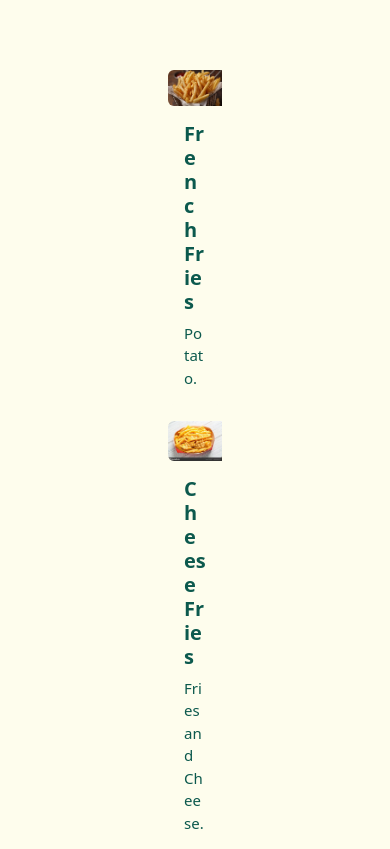
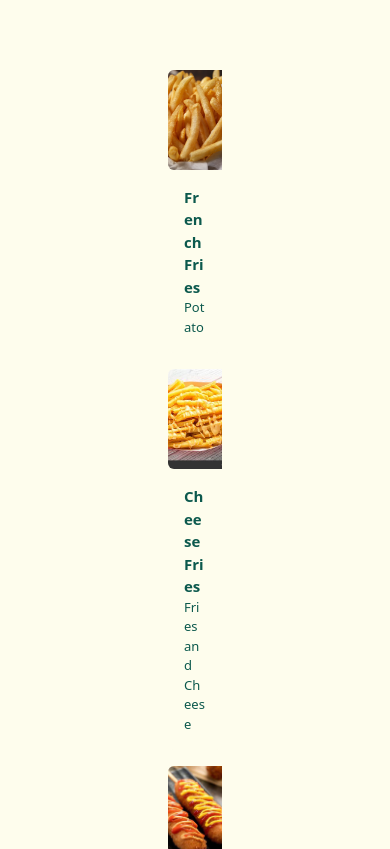
Before and after one commit to Shlemon/rwanga-capstone-project-restaurant-management, a React (Create React App) app: page /mainmenu in a window 390 px wide. Shown: the part 719-1568 px from the top of the page. Built offline with nearby package versions, Linux system fonts and the light colour scheme.

Commit message:
trying to make menus more responsive

```diff
--- a/src/pages/Menus/Default/MenuDesignOne/MenuDesignOne.css
+++ b/src/pages/Menus/Default/MenuDesignOne/MenuDesignOne.css
@@ -12,3 +12,19 @@
     font-size: 15px;
     font-weight: normal;
 }
+
+
+@media screen and (max-width: 471px){
+    #card-title {
+        font-size: 15px;
+    }
+    #card-text {
+        font-size: 13px;
+    }
+}
+
+#item-img {
+    width: 100%; /* You can set the dimensions to whatever you want */
+    height: 100px;
+    object-fit: cover;
+}
--- a/src/pages/Menus/Default/MenuDesignOne/MenuDesignOne.js
+++ b/src/pages/Menus/Default/MenuDesignOne/MenuDesignOne.js
@@ -8,11 +8,13 @@ function ItemAdd(props)
         <Col lg={6} className='mb-3'>
             <Card className='text-start' id='card-root'>
                 <Row>
-                    <Col md={4}><img src={props.item.image} className='img-fluid rounded-start h-100 w-100' alt='menuImg'/></Col>
+                    <Col md={4}><img src={props.item.image} className='img-fluid rounded-start' alt='menuImg' id='item-img'/></Col>
                     <Col md={8}>
                         <Card.Body>
-                            <Card.Title id='card-title'>{props.item.name}</Card.Title>
-                            <Card.Text id='card-text'>{props.item.ingredients}.</Card.Text>
+                            <Col md={12} id='card-title'>{props.item.name}</Col>
+                            <Col md={12} id='card-text'>{props.item.ingredients}</Col>
+                            {/* <Card.Title id='card-title'>{props.item.name}</Card.Title>
+                            <Card.Text id='card-text'>{props.item.ingredients}.</Card.Text> */}
                         </Card.Body>
                     </Col>
                 </Row>
```
